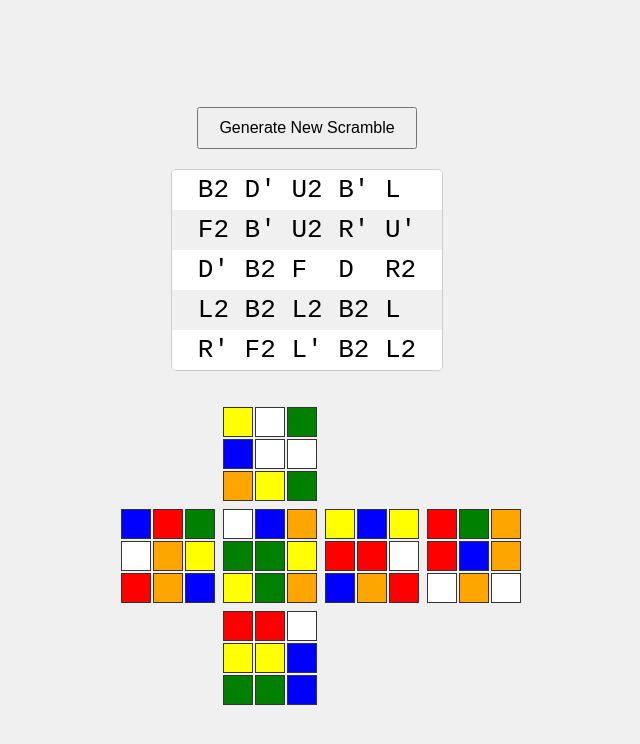
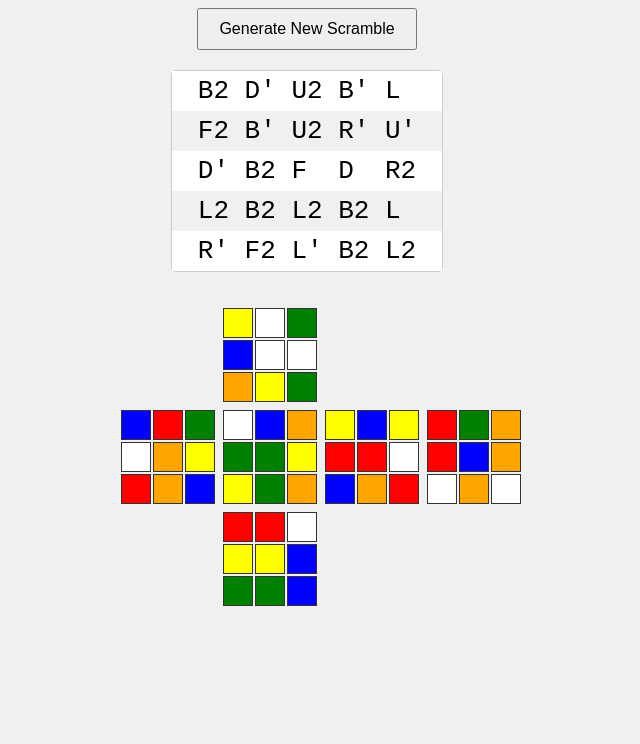
Before and after one commit to denversc/cube-scrambler, a website with bundled scripts: page src/browser/index.html in a window 1280 px wide. Shown: the whole page, without its empty margins (333-973 px from the left). Built offline with nearby package versions, Linux system fonts and the light colour scheme.

Commit message:
Make the web page scrollable

```diff
--- a/src/browser/index.html
+++ b/src/browser/index.html
@@ -10,10 +10,9 @@
         background-color: #f0f0f0;
         display: flex;
         flex-direction: column;
-        justify-content: center;
         align-items: center;
         height: 100vh;
-        margin: 0;
+        margin: 8px;
       }
       #scramble-sequence {
         margin-bottom: 20px;
@@ -21,7 +20,6 @@
         font-family: monospace;
         border: 1px solid #ccc;
         border-radius: 5px;
-        overflow: hidden;
       }
       .scramble-line {
         padding: 5px 10px;
```
